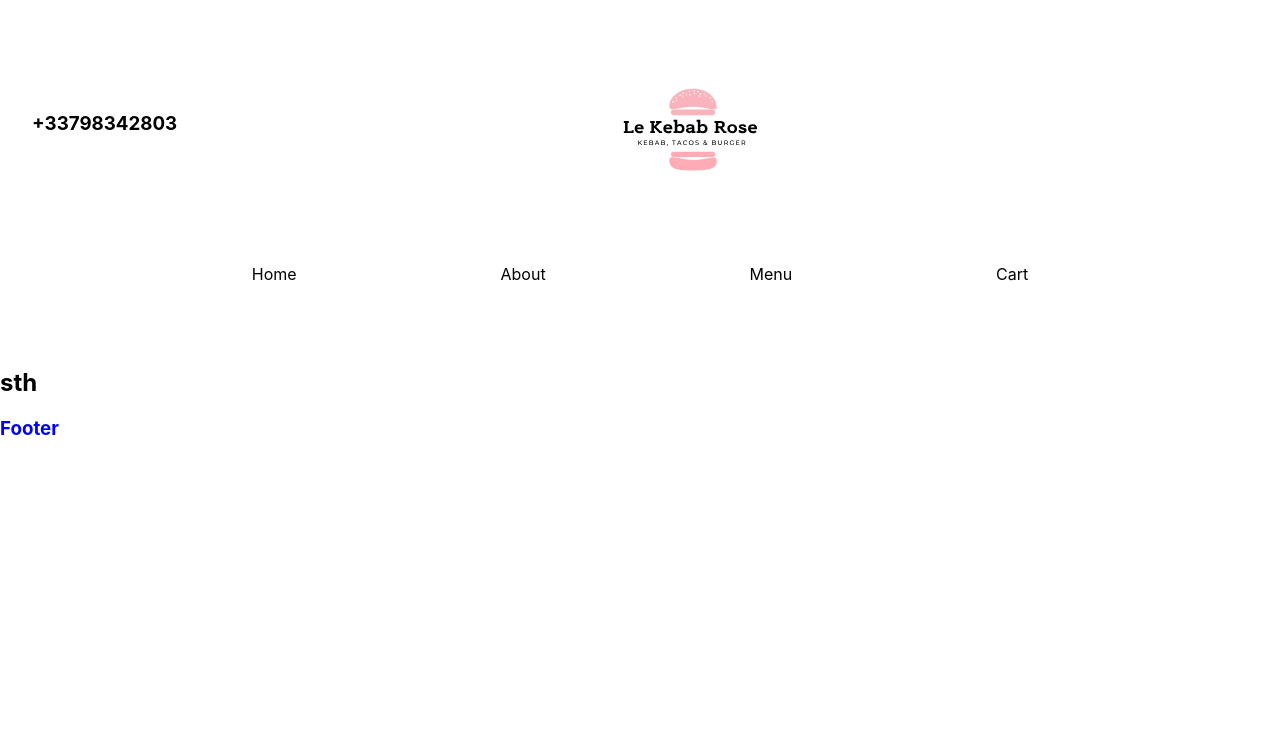
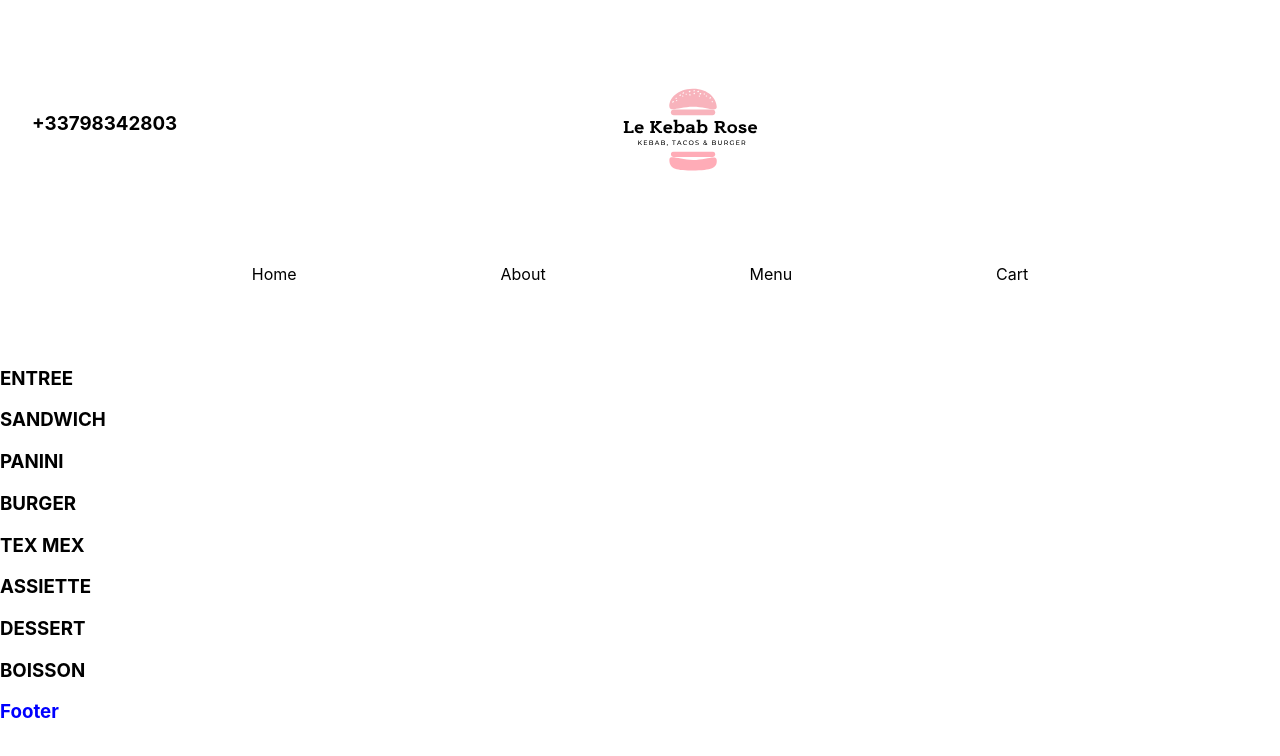
Before and after one commit to frodri13/Le-Kebab-Rose, a Next.js app: page / in a window 1280 px wide. Shown: the top 756 px of the page. Built offline with nearby package versions, Linux system fonts and the light colour scheme.

Commit message:
feat: added menu element titles

```diff
--- a/pages/index.tsx
+++ b/pages/index.tsx
@@ -1,7 +1,36 @@
 import type { NextPage } from "next";
 
 const Home: NextPage = () => {
-  return <h2>sth</h2>;
+  return (
+    <section>
+      <div className="menu">
+        <div>
+          <h3>ENTREE</h3>
+        </div>
+        <div>
+          <h3>SANDWICH</h3>
+        </div>
+        <div>
+          <h3>PANINI</h3>
+        </div>
+        <div>
+          <h3>BURGER</h3>
+        </div>
+        <div>
+          <h3>TEX MEX</h3>
+        </div>
+        <div>
+          <h3>ASSIETTE</h3>
+        </div>
+        <div>
+          <h3>DESSERT</h3>
+        </div>
+        <div>
+          <h3>BOISSON</h3>
+        </div>
+      </div>
+    </section>
+  );
 };
 
 export default Home;
```
